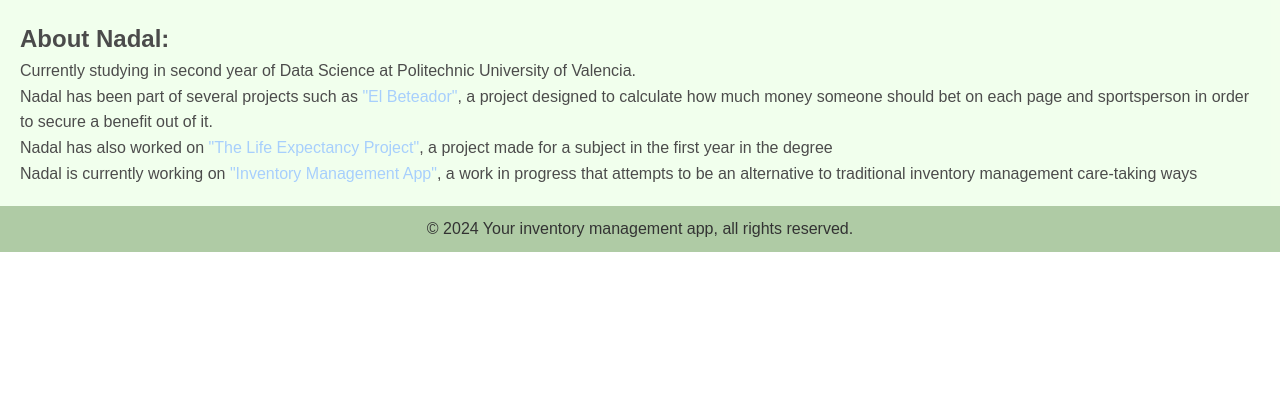
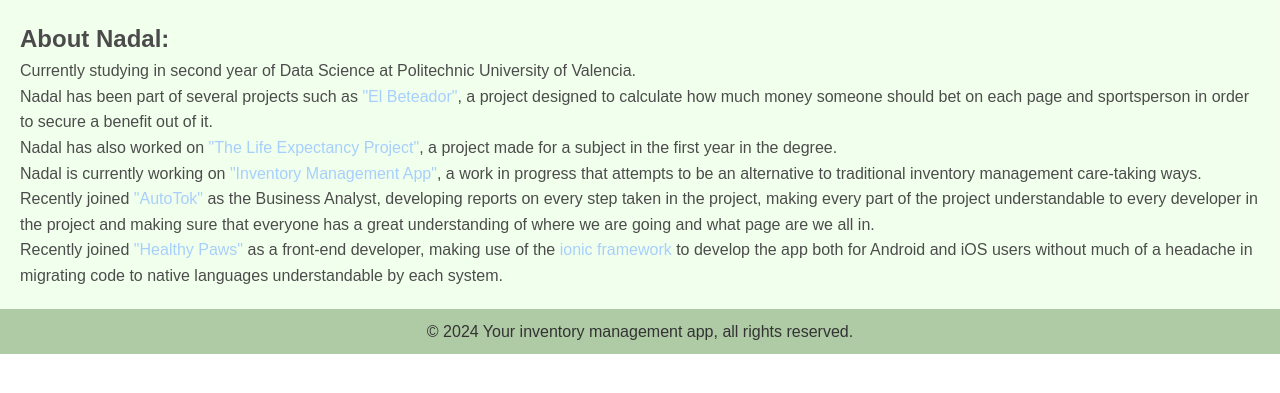
Before and after one commit to NadalBQ/inventory_management_app, a Flask app: page /nadal in a window 1280 px wide. Shown: the part 117-510 px from the top of the page. Run offline with Flask 3, Linux system fonts and the light colour scheme; some libraries are stand-ins or nearby versions.

Commit message:
Extended nadal.html

```diff
--- a/templates/nadal.html
+++ b/templates/nadal.html
@@ -33,9 +33,15 @@
                 a project designed to calculate how much money someone should bet on each page and
                 sportsperson in order to secure a benefit out of it.</p>
             <p>Nadal has also worked on <a href="https://github.com/NadalBQ/flask-hello-world">"The Life Expectancy Project"</a>,
-                a project made for a subject in the first year in the degree</p>
+                a project made for a subject in the first year in the degree.</p>
             <p>Nadal is currently working on <a href="https://github.com/NadalBQ/inventory_management_app">"Inventory Management App"</a>,
-                a work in progress that attempts to be an alternative to traditional inventory management care-taking ways</p>
+                a work in progress that attempts to be an alternative to traditional inventory management care-taking ways.</p>
+            <p>Recently joined <a href="https://autotok.net/">"AutoTok"</a> as the Business Analyst, developing reports on every
+                step taken in the project, making every part of the project understandable to every developer in the project and
+                making sure that everyone has a great understanding of where we are going and what page are we all in.</p>
+            <p>Recently joined <a href="">"Healthy Paws"</a> as a front-end developer, making use of the
+                <a href="https://ionicframework.com/">ionic framework</a> to develop the app both for Android and iOS users without
+                much of a headache in migrating code to native languages understandable by each system.</p>
         </section>
     </section>
 
```
